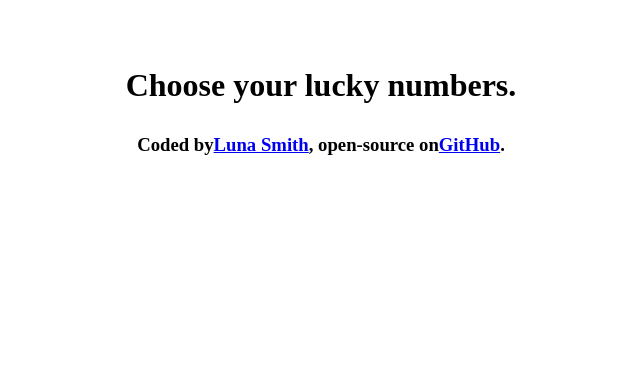
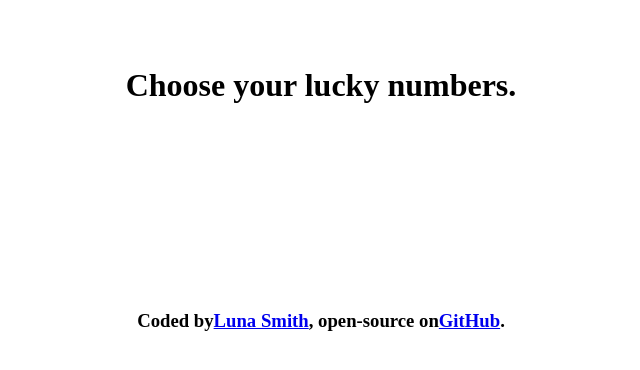
Before and after one commit to Lu-Smith/vitest-react-choose-lotto-numbers-app, a React (Vite) app: page / in a window 1280 px wide. Shown: the top 370 px of the page, without its empty margins (319-959 px from the left). Built offline with nearby package versions, Linux system fonts and the light colour scheme.

Commit message:
Added Game to App.tsx, passed the test

```diff
--- a/src/App.tsx
+++ b/src/App.tsx
@@ -1,5 +1,6 @@
 import './App.css'
 import Footer from './components/Footer'
+import Game from './components/Game'
 
 const App = () => {
 
@@ -7,6 +8,7 @@ const App = () => {
     <>
       <div>
         <h1>Choose your lucky numbers.</h1>
+        <Game />
         <Footer />
       </div>
     </>
```
